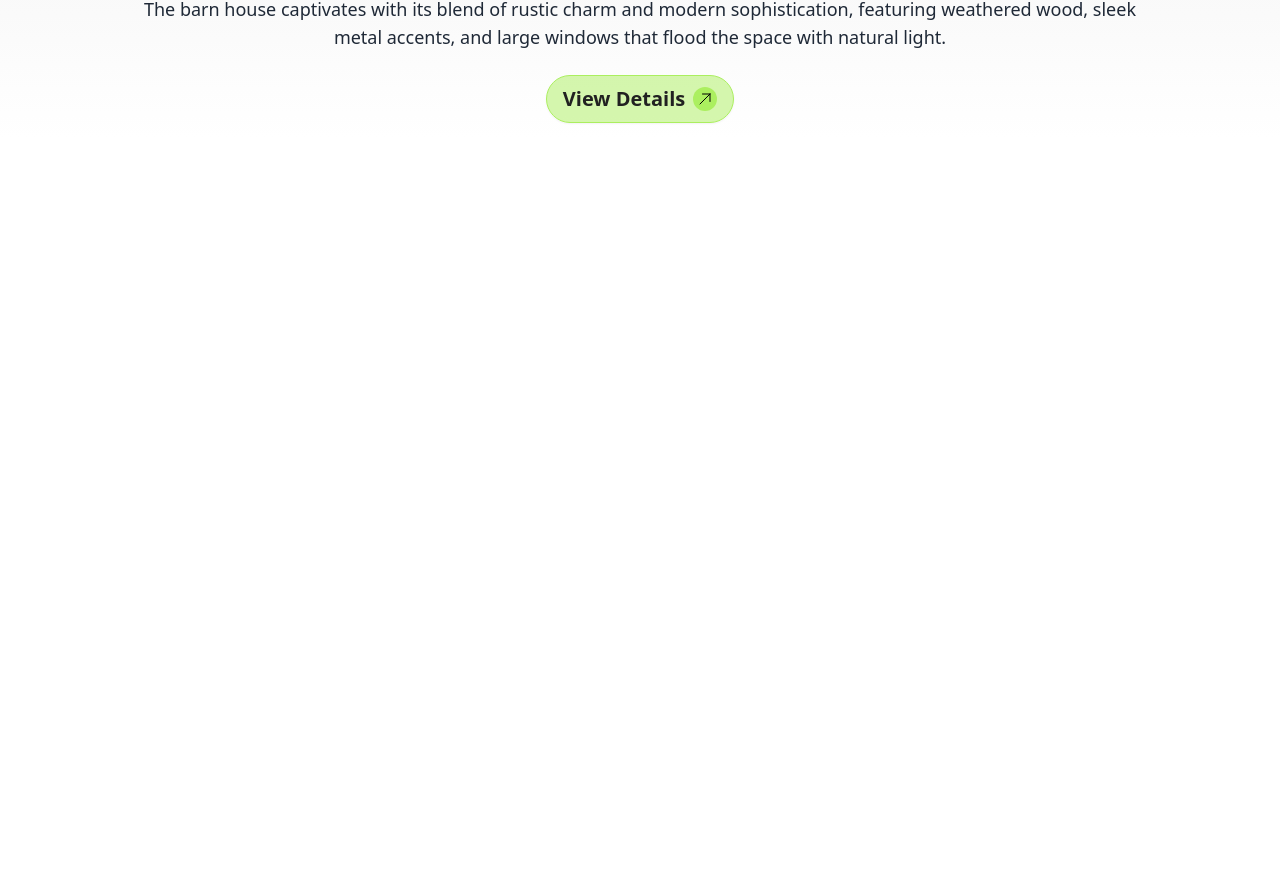
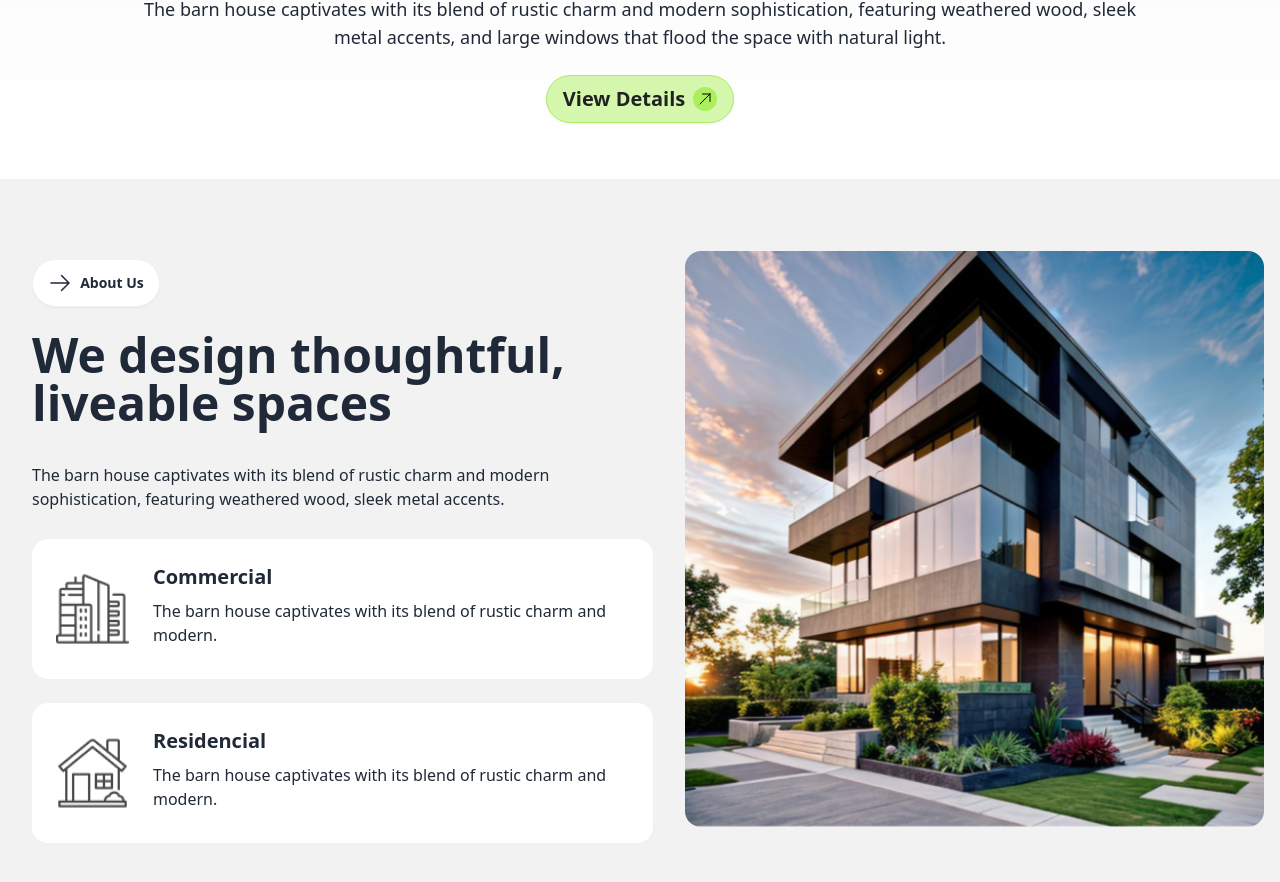
Before and after one commit to Ostitter-Anondo/rinterio-project, a plain HTML site: page index.html in a window 1280 px wide. Shown: the part 606-1488 px from the top of the page. Before the commit the page ends 800 px from the top, so only its background shows below. Drawn offline with nearby package versions, Linux system fonts and the light colour scheme.

Commit message:
main body first part done

```diff
--- a/index.html
+++ b/index.html
@@ -12,7 +12,7 @@
     <script src="https://cdn.tailwindcss.com"></script>
   </head>
   <body>
-    <header class="bg-gradient-to-b from-[#e1e1e1] top-white">
+    <header class="bg-gradient-to-b from-[#f1f1f1] top-white">
       <nav>
         <div class="navbar xl:px-32 lg:px-10 px-4">
           <div class="navbar-start">
@@ -253,7 +253,85 @@
         </div>
       </section>
     </header>
-    <main></main>
+    <main class="bg-[#f4f4f4]">
+      <div class="hero bg-base-200 min-h-fit py-6">
+        <div class="hero-content flex-col lg:flex-row justify-around">
+          <div class="hero-content flex-col justify-around">
+            <div
+              class="flex flex-col gap-6 items-center text-center xl:items-start xl:text-left"
+            >
+              <div class="relative hidden xl:flex">
+                <img
+                  src="assets/Vector.png"
+                  alt=""
+                  class="absolute -top-8 -left-10"
+                />
+              </div>
+              <p class="btn btn-circle w-32 bg-white font-bold">
+                <svg
+                  xmlns="http://www.w3.org/2000/svg"
+                  fill="none"
+                  viewBox="0 0 24 24"
+                  stroke-width="1.5"
+                  stroke="currentColor"
+                  class="size-6"
+                >
+                  <path
+                    stroke-linecap="round"
+                    stroke-linejoin="round"
+                    d="M13.5 4.5 21 12m0 0-7.5 7.5M21 12H3"
+                  />
+                </svg>
+                About Us
+              </p>
+              <h1 class="text-5xl font-bold">
+                We design thoughtful, liveable spaces
+              </h1>
+              <p class="py-3">
+                The barn house captivates with its blend of rustic charm and
+                modern sophistication, featuring weathered wood, sleek metal
+                accents.
+              </p>
+            </div>
+            <div class="flex flex-col md:flex-row lg:flex-col gap-6">
+              <div
+                class="card bg-base-100 w-full flex flex-row items-start xl:items-center gap-6 p-6"
+              >
+                <div>
+                  <img src="assets/commercial.png" alt="" class="w-20" />
+                </div>
+                <div class="card-body p-0">
+                  <h2 class="card-title">Commercial</h2>
+                  <p>
+                    The barn house captivates with its blend of rustic charm and
+                    modern.
+                  </p>
+                  <div class="card-actions justify-end"></div>
+                </div>
+              </div>
+              <div
+                class="card bg-base-100 w-full flex flex-row items-start xl:items-center gap-6 p-6"
+              >
+                <div>
+                  <img src="assets/residential.png" alt="" class="w-20" />
+                </div>
+                <div class="card-body p-0">
+                  <h2 class="card-title">Residencial</h2>
+                  <p>
+                    The barn house captivates with its blend of rustic charm and
+                    modern.
+                  </p>
+                  <div class="card-actions justify-end"></div>
+                </div>
+              </div>
+            </div>
+          </div>
+          <div
+            class="bg-[url('assets/Rectangle.png')] bg-no-repeat bg-center w-full h-[18rem] md:h-[24rem] xl:w-[58rem] xl:h-[36rem] bg-cover rounded-2xl"
+          ></div>
+        </div>
+      </div>
+    </main>
     <footer></footer>
   </body>
 </html>
```
Also changed, not shown: 1 other file.
